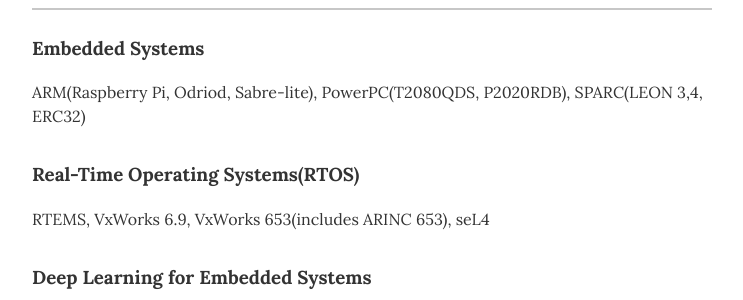
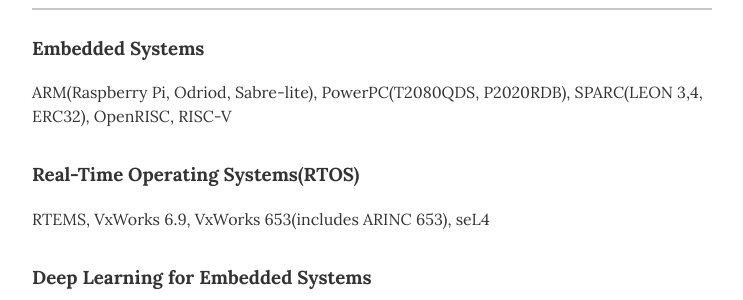
Before and after one commit to sihyeong/sihyeong.github.io, a Jekyll site: the page built from index.html, in a window 1280 px wide and 900 px high, scrolled down 3477 px. Shown: the part 178-478 px from the top of the window, without its empty margins (268-1011 px from the left). Built offline with Jekyll 4.4.1, drawn with Linux system fonts in a browser that asks for light colours.

Commit message:
Update skills.yml

```diff
--- a/_data/skills.yml
+++ b/_data/skills.yml
@@ -1,7 +1,7 @@
 # Skills
 
 - skill: Embedded Systems
-  description: ARM(Raspberry Pi, Odriod, Sabre-lite), PowerPC(T2080QDS, P2020RDB), SPARC(LEON 3,4, ERC32)
+  description: ARM(Raspberry Pi, Odriod, Sabre-lite), PowerPC(T2080QDS, P2020RDB), SPARC(LEON 3,4, ERC32), OpenRISC, RISC-V
 
 - skill: Real-Time Operating Systems(RTOS)
   description: RTEMS, VxWorks 6.9, VxWorks 653(includes ARINC 653), seL4
```
